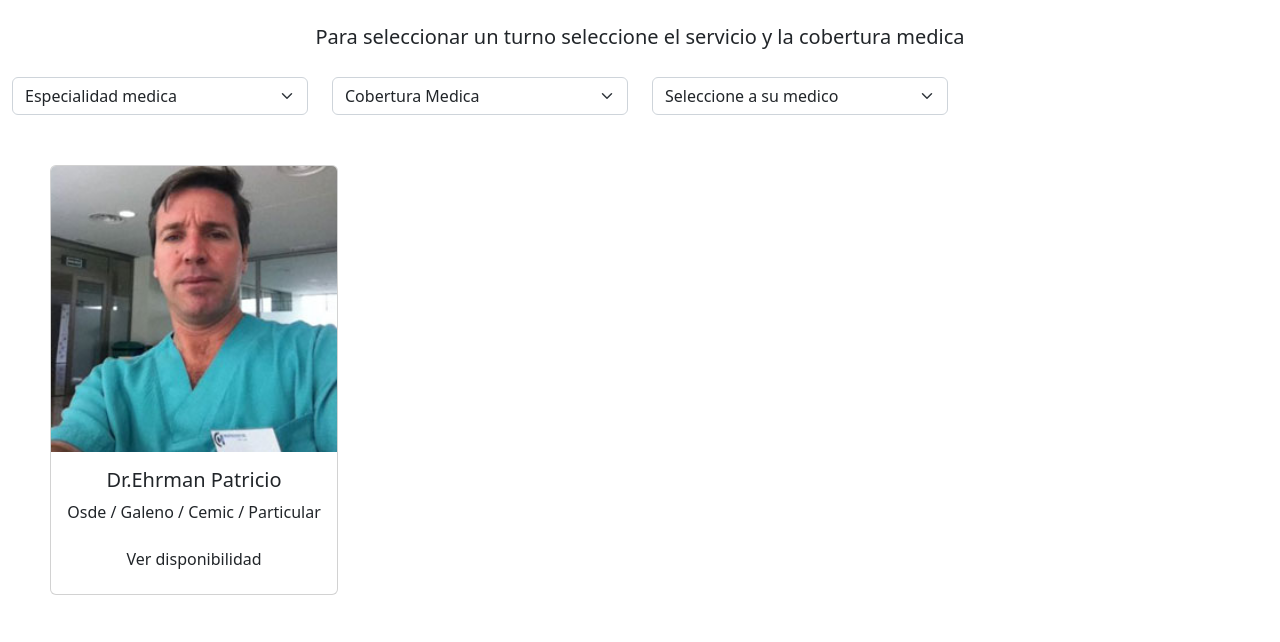
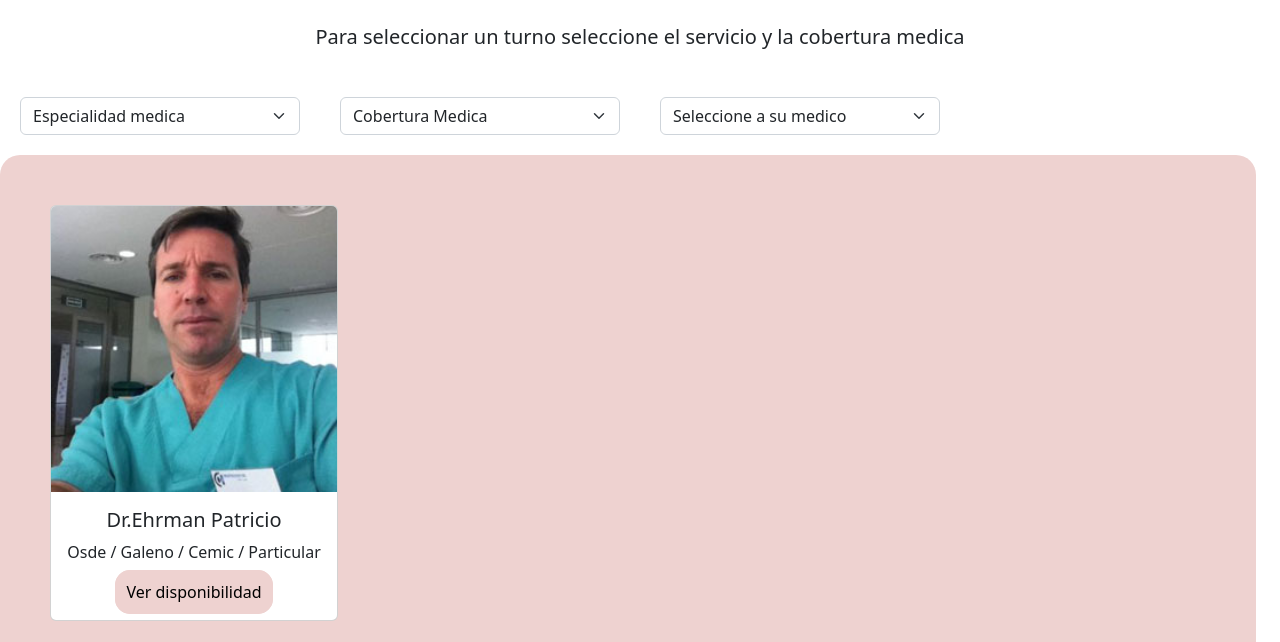
Before and after one commit to EzequielEhrman/PF-MolinaEhrman-, a plain HTML site: page pages/turnos.html in a window 1280 px wide. Shown: the part 457-1099 px from the top of the page. Drawn offline with nearby package versions, Linux system fonts and the light colour scheme.

Commit message:
Agrege bg en los form, cambie detalles en la pagina turnos

```diff
--- a/pages/turnos.html
+++ b/pages/turnos.html
@@ -61,7 +61,7 @@
 
 
 <div class="row">
-<div class="col-lg-3 col-12">
+<div class="col-lg-3 col-12 p20">
   <select class="form-select" aria-label="Default select example">
       <option selected>Especialidad medica</option>
       <option value="1">Consulta Ginecologíca</option>
@@ -70,7 +70,7 @@
       <option value="4">Consulta Pediatrica</option>
     </select>
 </div>
-<div class="col-lg-3 col-12">
+<div class="col-lg-3 col-12 p20">
   <select class="form-select" aria-label="Default select example">
       <option selected>Cobertura Medica</option>
       <option value="1">Osde 210</option>
@@ -89,7 +89,7 @@
     </select>
 </div>
 
-<div class="col-lg-3 col-12">
+<div class="col-lg-3 col-12 p20">
   <select class="form-select" aria-label="Default select example">
       <option selected>Seleccione a su medico</option>
       <option value="1">Dr.Ehrman Patricio</option>
@@ -101,13 +101,13 @@
 
 
       <div class="row">
-        <div class="col-lg-12 col-12 p50">
+        <div class="col-lg-12 col-12 p50 bgform">
           <div class="card text-center" style="width: 18rem;">
                <img src="../img/Patricio250.jpg" class="card-img-top" alt="dr.ehrman">
             <div class="card-body">
                 <h5 class="card-title">Dr.Ehrman Patricio</h5>
                 <p class="card-text">Osde / Galeno / Cemic / Particular</p>
-                <a href="#" class="btn bg-bcard">Ver disponibilidad</a>
+                <a href="#" class="boton-secundario">Ver disponibilidad</a>
             </div>
         </div>
      </div>
--- a/scss/_extend.scss
+++ b/scss/_extend.scss
@@ -25,7 +25,7 @@
     border: 1px solid black;
 }
 .boton-secundario{
-    background-color: $bgb;
+    background-color: $colorPrincipal;
     color: black;
     border: 1px solid $colorPrincipal;
 
--- a/scss/_general.scss
+++ b/scss/_general.scss
@@ -6,12 +6,18 @@
     font-size: 30px;
     text-decoration: $colorTerciario;
 }
+//BACKGROUND FORMULARIOS
+.bgform{
+    background-color: $colorPrincipal;
+    border-radius: 20px ;
+    border: 2px $colorPrincipal;
+}
 /* cambiar el color de fondo a la barra */
 
 .nav-link{color: $colorTerciario;
           font-size: 20px;}
 
-
+//NESTING
 header{
     nav{padding:10px;
     ul{display: flex;
--- a/scss/_variables.scss
+++ b/scss/_variables.scss
@@ -3,7 +3,7 @@
 
 $negro: #0000;
 $bgb: #37D7CB;
-$colorPrincipal: #fff;
+$colorPrincipal: #EED2D0;
 $colorSecundario: #F5E5F0;
 $colorTerciario: #9A1436;
 
```
Also changed, not shown: pages/contacto.html (+1 -1 lines), pages/profesionales.html (+4 -4 lines), pages/recetas.html (+2 -2 lines), css/style.css, 1 other file.
